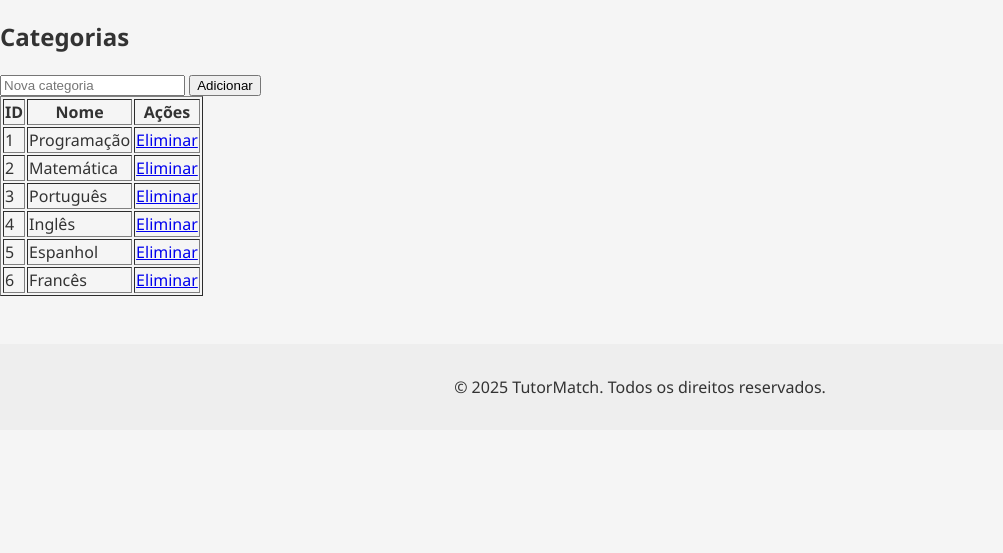
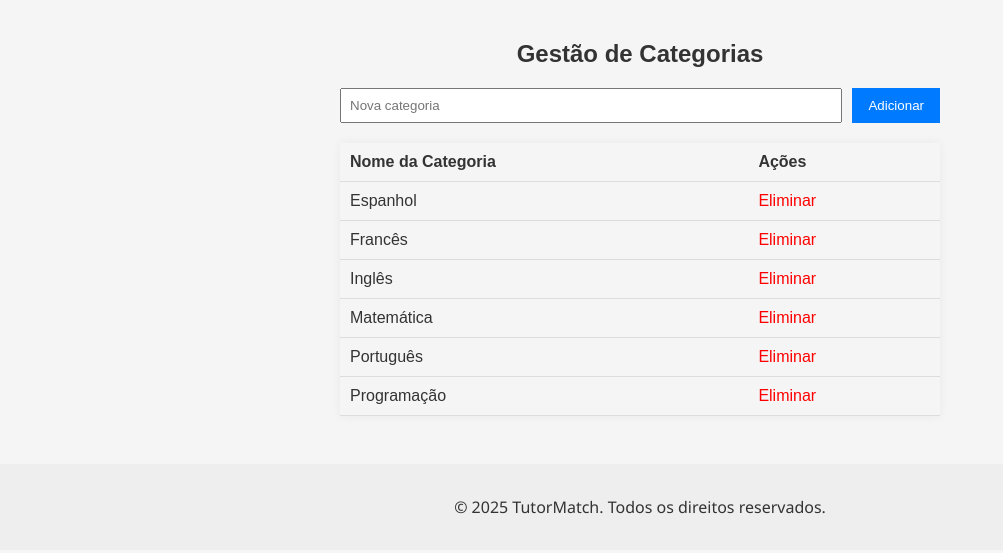
Before and after one commit to Forreca05/TutorMatch, a PHP site: page /pages/manage_categories.php in a window 1280 px wide. Shown: the part 118-671 px from the top of the page, without its empty margins (0-1003 px from the left). Run offline with PHP 8.4, Linux system fonts and the light colour scheme; the visitor is signed in with stand-in values (Sample User, id 1); data comes from the database, SQL or seed files in the repository; both versions use the stored data as it was after the commit.

Commit message:
Services logic and files organization updated

```diff
--- a/actions/create_service_action.php
+++ b/actions/create_service_action.php
@@ -20,7 +20,8 @@ if ($_SERVER['REQUEST_METHOD'] === 'POST') {
         $imagePath = $targetFile;
     }
 
-    $stmt = $db->prepare("INSERT INTO services (user_id, category_id, title, description, price, delivery_time, image_path, created_at) VALUES (?, ?, ?, ?, ?, ?, ?, NOW())");
+    $stmt = $db->prepare("INSERT INTO services (user_id, category_id, title, description, price, delivery_time, image_path, created_at)
+    VALUES (?, ?, ?, ?, ?, ?, ?, DATETIME('now'))");
     $stmt->execute([$userId, $category_id, $title, $description, $price, $delivery_time, $imagePath]);
     header('Location: ../pages/my_services.php');
 }
--- /dev/null
+++ b/css/admin.css
@@ -0,0 +1,83 @@
+.category-container {
+    max-width: 600px;
+    margin: 40px auto;
+    font-family: Arial, sans-serif;
+  }
+
+  h2 {
+    text-align: center;
+    margin-bottom: 20px;
+  }
+
+  .flash-message {
+    padding: 12px 16px;
+    margin: 15px 0;
+    border-radius: 6px;
+    font-size: 0.95rem;
+    font-weight: 500;
+    transition: opacity 0.5s ease;
+    position: relative;
+    animation: fadein 0.3s ease;
+  }
+
+  .flash-message.success {
+    background-color: #d4edda;
+    color: #155724;
+    border-left: 5px solid #28a745;
+  }
+
+  .flash-message.error {
+    background-color: #f8d7da;
+    color: #721c24;
+    border-left: 5px solid #dc3545;
+  }
+
+  @keyframes fadein {
+    from { opacity: 0; }
+    to { opacity: 1; }
+  }
+
+  .category-form {
+    display: flex;
+    gap: 10px;
+    margin-bottom: 20px;
+  }
+
+  .category-form input[type="text"] {
+    flex: 1;
+    padding: 8px;
+  }
+
+  .category-form button {
+    padding: 8px 16px;
+    background-color: #007bff;
+    border: none;
+    color: white;
+    cursor: pointer;
+  }
+
+  .category-form button:hover {
+    background-color: #0056b3;
+  }
+
+  .category-table {
+    width: 100%;
+    border-collapse: collapse;
+    box-shadow: 0 0 10px rgba(0,0,0,0.05);
+  }
+
+  .category-table th,
+  .category-table td {
+    text-align: left;
+    padding: 10px;
+    border-bottom: 1px solid #ddd;
+  }
+
+  .delete-link {
+    color: red;
+    text-decoration: none;
+  }
+
+  .delete-link:hover {
+    text-decoration: underline;
+  }
--- /dev/null
+++ b/css/hero.css
@@ -0,0 +1,5 @@
+.hero {
+    padding: 3rem 2rem;
+    background-color: white;
+    text-align: center;
+  }
--- /dev/null
+++ b/css/main.css
@@ -0,0 +1,12 @@
+@import url('layout.css');
+@import url('components.css');
+@import url('profile.css');
+@import url('services.css');
+@import url('hero.css');
+
+body {
+  font-family: 'Segoe UI', sans-serif;
+  margin: 0;
+  background-color: #f5f5f5;
+  color: #333;
+}
--- /dev/null
+++ b/css/profile.css
@@ -0,0 +1,26 @@
+.profile-container {
+    display: flex;
+    gap: 2rem;
+    padding: 2rem;
+  }
+
+  .profile-sidebar {
+    flex: 0 0 200px;
+    text-align: center;
+  }
+
+  .profile-avatar {
+    width: 150px;
+    height: 150px;
+    border-radius: 50%;
+    object-fit: cover;
+    border: 2px solid #1dbf73;
+  }
+
+  .profile-main {
+    flex: 1;
+  }
+
+  .profile-main h2 {
+    margin-top: 0;
+  }
--- /dev/null
+++ b/css/services.css
@@ -0,0 +1,3 @@
+.services {
+    padding: 2rem;
+  }
--- a/includes/header.php
+++ b/includes/header.php
@@ -9,7 +9,7 @@ if (session_status() === PHP_SESSION_NONE) {
   <meta charset="UTF-8" />
   <meta name="viewport" content="width=device-width, initial-scale=1.0"/>
   <title>TutorMatch</title>
-  <link rel="stylesheet" href="/css/style.css" />
+  <link rel="stylesheet" href="/css/main.css" />
 </head>
 <body>
   <header>
--- /dev/null
+++ b/js/messages.js
@@ -0,0 +1,8 @@
+document.addEventListener('DOMContentLoaded', () => {
+    const msg = document.querySelector('.flash-message');
+    if (msg) {
+      setTimeout(() => {
+        msg.style.display = 'none';
+      }, 5000);
+    }
+  });
--- a/pages/manage_categories.php
+++ b/pages/manage_categories.php
@@ -1,34 +1,70 @@
 <?php
+session_start();
 require_once '../database/db.php';
-include_once '../includes/header.php';
 
-// Buscar categorias existentes
-$stmt = $db->query("SELECT * FROM categories");
+if (!isset($_SESSION['role']) || $_SESSION['role'] !== 'admin') {
+    die('Acesso negado.');
+}
+
+$success = $error = '';
+if ($_SERVER['REQUEST_METHOD'] === 'POST') {
+    $name = trim($_POST['name']);
+    if (!empty($name)) {
+        try {
+            $stmt = $db->prepare("INSERT INTO categories (name) VALUES (?)");
+            $stmt->execute([$name]);
+            $success = "Categoria adicionada com sucesso.";
+        } catch (PDOException $e) {
+            $error = "Erro: " . $e->getMessage();
+        }
+    } else {
+        $error = "O nome da categoria não pode estar vazio.";
+    }
+}
+
+// Buscar categorias ordenadas alfabeticamente
+$stmt = $db->query("SELECT * FROM categories ORDER BY name ASC");
 $categories = $stmt->fetchAll();
 ?>
 
-<h2>Categorias</h2>
+<?php include_once '../includes/header.php'; ?>
 
-<form method="post" action="../actions/add_category.php">
+<link rel="stylesheet" href="../css/admin.css">
+
+<div class="category-container">
+    <h2>Gestão de Categorias</h2>
+
+    <?php if ($success): ?>
+        <p class="flash-message success"><?= $success ?></p>
+    <?php elseif ($error): ?>
+        <p class="flash-message error"><?= $error ?></p>
+    <?php endif; ?>
+
+    <form method="post" action="" class="category-form">
         <input type="text" name="name" placeholder="Nova categoria" required>
         <button type="submit">Adicionar</button>
     </form>
 
-<table border="1">
+    <table class="category-table">
+        <thead>
             <tr>
-        <th>ID</th>
-        <th>Nome</th>
+                <th>Nome da Categoria</th>
                 <th>Ações</th>
             </tr>
+        </thead>
+        <tbody>
         <?php foreach ($categories as $category): ?>
             <tr>
-        <td><?= $category['id']; ?></td>
                 <td><?= htmlspecialchars($category['name']); ?></td>
                 <td>
-            <a href="../actions/delete_category.php?id=<?= $category['id']; ?>" onclick="return confirm('Apagar esta categoria?');">Eliminar</a>
+                    <a href="../actions/delete_category.php?id=<?= $category['id']; ?>" onclick="return confirm('Apagar esta categoria?');" class="delete-link">Eliminar</a>
                 </td>
             </tr>
         <?php endforeach; ?>
+        </tbody>
     </table>
+</div>
+
+<script src="../js/messages.js"></script>
 
 <?php include_once '../includes/footer.php'; ?>
```
Also changed, not shown: css/components.css (added, +39 -0 lines), css/layout.css (added, +31 -0 lines), pages/login.php (+3 -10 lines), database/tutormatch.db. Lines whose indentation alone changed are shown as unchanged.
